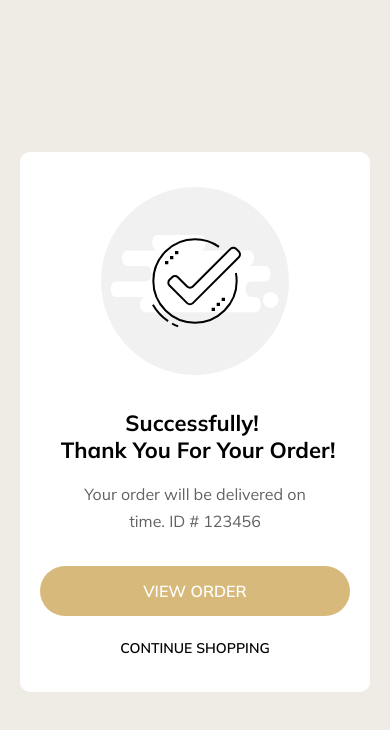
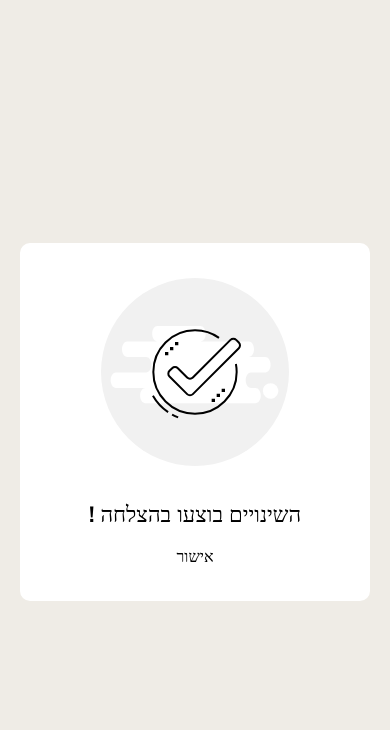
Before and after one commit to OsherT/Mitlabshut-app-client, a React Native app: screen /OrderSuccessful in a window 390 px wide. Shown: the top 730 px of the page. Built offline with nearby package versions, Linux system fonts and the light colour scheme.

Commit message:
num of fav

```diff
--- a/src/screens/Closet.jsx
+++ b/src/screens/Closet.jsx
@@ -30,19 +30,23 @@ export default function Closet() {
   //להוסיף כפתור הוספת פריט
   const navigation = useNavigation();
 
-  useEffect(() => {
+  // useEffect(() => {
+  //   GetClosetDescription();
+  //   GetClosetItems();
+  //   GetItemPhotos();
+  //   getFavItems();
+  //   getShopItems;
+  //   return () => {};
+  // }, [UsersShopList, UsersFavList]);
 
-
-    GetClosetDescription();
-    GetClosetItems();
-    GetItemPhotos();
-    getFavItems();
-    getShopItems;
-
-
-
-    return () => {};
-  }, [UsersShopList, UsersFavList]);
+//osher changed
+    useEffect(() => {
+      GetClosetDescription();
+      GetClosetItems();
+      GetItemPhotos();
+      getFavItems();
+      getShopItems();
+    }, []);
 
   function GetClosetDescription() {
     axios
@@ -51,11 +55,12 @@ export default function Closet() {
           loggedUser.closet_id
       ) //לשנות כשדנה עושה החזרת הדיסקריפשן לפי איידי
       .then((res) => {
+        console.log("description", res.status);
         setClosetData(res.data[0]);
         setClosetDesc(res.data[0].description);
       })
       .catch((err) => {
-        alert("cant take");
+        alert("cant take description");
         console.log(err);
       });
   }
@@ -98,7 +103,7 @@ export default function Closet() {
           <TouchableOpacity
             onPress={() => {
               navigation.navigate("EditProfile");
-              console.log(loggedUser);
+              console.log("loggedUser", loggedUser);
             }}>
             <ImageBackground
               source={{
@@ -149,7 +154,9 @@ export default function Closet() {
   }
   ///handle fav list
   function getFavItems() {
-    var Email = loggedUser.email.replace("%40", "@");
+    // var Email = loggedUser.email.replace("%40", "@");
+    var Email = loggedUser.email;
+
     axios
       .get(
         "https://proj.ruppin.ac.il/cgroup31/test2/tar2/api/UserFavList/User_Email/" +
@@ -207,7 +214,9 @@ export default function Closet() {
   }
   ///handle shop list
   function getShopItems() {
-    var Email = loggedUser.email.replace("%40", "@");
+    // var Email = loggedUser.email.replace("%40", "@");
+    var Email = loggedUser.email;
+
     axios
       .get(
         "https://proj.ruppin.ac.il/cgroup31/test2/tar2/api/UserShopList/User_Email/" +
@@ -216,7 +225,7 @@ export default function Closet() {
       .then((res) => {
         const tempUsersShopList = res.data.map(({ item_ID }) => item_ID);
         setUsersShopList(tempUsersShopList);
-        console.log(tempUsersShopList);
+        console.log("tempUsersShopList", tempUsersShopList);
       })
       .catch((err) => {
         alert("cant get shop list");
--- a/src/screens/OrderSuccessful.js
+++ /dev/null
@@ -1,87 +0,0 @@
-import {
-    View,
-    Text,
-    ScrollView,
-    SafeAreaView,
-    TouchableOpacity,
-} from "react-native";
-import React from "react";
-import { useNavigation } from "@react-navigation/native";
-
-import { Button, ContainerComponent } from "../components";
-import { AREA, COLORS, FONTS } from "../constants";
-import { Success } from "../svg";
-
-export default function OrderSuccessful() {
-    const navigation = useNavigation();
-
-    function renderContent() {
-        return (
-            <ScrollView
-                contentContainerStyle={{
-                    flexGrow: 1,
-                    paddingHorizontal: 20,
-                    justifyContent: "center",
-                    alignItems: "center",
-                }}
-                showsHorizontalScrollIndicator={false}
-            >
-                <ContainerComponent>
-                    <View style={{ alignSelf: "center", marginBottom: 35 }}>
-                        <Success />
-                    </View>
-                    <Text
-                        style={{
-                            ...FONTS.H2,
-                            textAlign: "center",
-                            textTransform: "capitalize",
-                            lineHeight: 22 * 1.2,
-                            color: COLORS.black,
-                            marginBottom: 18,
-                        }}
-                    >
-                        Successfully! {"\n"} Thank you for your order!
-                    </Text>
-                    <Text
-                        style={{
-                            ...FONTS.Mulish_400Regular,
-                            fontSize: 16,
-                            color: COLORS.gray,
-                            textAlign: "center",
-                            lineHeight: 16 * 1.7,
-                            marginBottom: 30,
-                            paddingHorizontal: 30,
-                        }}
-                    >
-                        Your order will be delivered on time. ID # 123456
-                    </Text>
-                    <Button
-                        title="View Order"
-                        containerStyle={{ marginBottom: 23 }}
-                        onPress={() => navigation.navigate("TrackYourOrder")}
-                    />
-                    <TouchableOpacity
-                        onPress={() => navigation.navigate("MainLayout")}
-                    >
-                        <Text
-                            style={{
-                                textAlign: "center",
-                                ...FONTS.Mulish_600SemiBold,
-                                fontSize: 14,
-                                textTransform: "uppercase",
-                            }}
-                        >
-                            Continue Shopping
-                        </Text>
-                    </TouchableOpacity>
-                </ContainerComponent>
-            </ScrollView>
-        );
-    }
-
-    return (
-        <SafeAreaView style={{ ...AREA.AndroidSafeArea }}>
-            {renderContent()}
-        </SafeAreaView>
-    );
-}
--- /dev/null
+++ b/src/screens/OrderSuccessful.jsx
@@ -0,0 +1,82 @@
+import {
+  View,
+  Text,
+  ScrollView,
+  SafeAreaView,
+  TouchableOpacity,
+} from "react-native";
+import React from "react";
+import { useNavigation } from "@react-navigation/native";
+
+import { Button, ContainerComponent } from "../components";
+import { AREA, COLORS, FONTS } from "../constants";
+import { Success } from "../svg";
+
+export default function OrderSuccessful() {
+  const navigation = useNavigation();
+
+  function renderContent() {
+    return (
+      <ScrollView
+        contentContainerStyle={{
+          flexGrow: 1,
+          paddingHorizontal: 20,
+          justifyContent: "center",
+          alignItems: "center",
+        }}
+        showsHorizontalScrollIndicator={false}>
+        <ContainerComponent>
+          <View style={{ alignSelf: "center", marginBottom: 35 }}>
+            <Success />
+          </View>
+          <Text
+            style={{
+              ...FONTS.H2,
+              textAlign: "center",
+              textTransform: "capitalize",
+              lineHeight: 22 * 1.2,
+              color: COLORS.black,
+              marginBottom: 18,
+            }}>
+            השינויים בוצעו בהצלחה !
+          </Text>
+          {/* <Text
+                        style={{
+                            ...FONTS.Mulish_400Regular,
+                            fontSize: 16,
+                            color: COLORS.gray,
+                            textAlign: "center",
+                            lineHeight: 16 * 1.7,
+                            marginBottom: 30,
+                            paddingHorizontal: 30,
+                        }}
+                    >
+                        Your order will be delivered on time. ID # 123456
+                    </Text> */}
+          {/* <Button
+                        title="View Order"
+                        containerStyle={{ marginBottom: 23 }}
+                        onPress={() => navigation.navigate("TrackYourOrder")}
+                    /> */}
+          <TouchableOpacity onPress={() => navigation.navigate("Closet")}>
+            <Text
+              style={{
+                textAlign: "center",
+                ...FONTS.Mulish_600SemiBold,
+                fontSize: 16,
+                textTransform: "uppercase",
+              }}>
+              אישור
+            </Text>
+          </TouchableOpacity>
+        </ContainerComponent>
+      </ScrollView>
+    );
+  }
+
+  return (
+    <SafeAreaView style={{ ...AREA.AndroidSafeArea }}>
+      {renderContent()}
+    </SafeAreaView>
+  );
+}
--- a/src/screens/ProductDetails.jsx
+++ b/src/screens/ProductDetails.jsx
@@ -30,14 +30,22 @@ export default function ProductDetails(props) {
   const [itemImages, setItemImages] = useState([]);
   const [UsersFavList, setUsersFavList] = useState([]);
   // const [fav, setFav] = useState(false);
+  const [numOfFav, setNumOfFav] = useState("");
 
   const ApiUrl = `https://proj.ruppin.ac.il/cgroup31/test2/tar2/api/`;
+
+  // useEffect(() => {
+  //   GetItemCategories();
+  //   GetItemImages();
+  //   getFavItems();
+  // }, [UsersFavList]);
 
   useEffect(() => {
     GetItemCategories();
     GetItemImages();
     getFavItems();
-  }, [UsersFavList]);
+    GetNumOfFav();
+  }, []);
 
   const GetItemCategories = () => {
     fetch(ApiUrl + `Item_in_category/Item_ID/${item.id}`, {
@@ -79,6 +87,28 @@ export default function ProductDetails(props) {
         }
       );
   };
+
+  const GetNumOfFav = () => {
+    fetch(ApiUrl + `UserFavList/Item_ID/${item.id}`, {
+      method: "GET",
+      headers: new Headers({
+        "Content-Type": "application/json; charset=UTF-8",
+        Accept: "application/json; charset=UTF-8",
+      }),
+    })
+      .then((res) => {
+        return res.json();
+      })
+      .then(
+        (data) => {
+          setNumOfFav(data);
+        },
+        (error) => {
+          console.log("setNumOfFav error", error);
+        }
+      );
+  };
+
   const getFavItems = () => {
     var Email = loggedUser.email.replace("%40", "@");
     axios
@@ -191,10 +221,16 @@ export default function ProductDetails(props) {
 
               <View style={styles.Col}>
                 <Text style={styles.itemHeader}>{item.name}</Text>
-                <Text
-                  style={{ textAlign: "right", fontSize: 13, marginBottom: 5 }}>
-                  ♡ 17 אהבו פריט זה
-                </Text>
+                {numOfFav > 0 && (
+                  <Text
+                    style={{
+                      textAlign: "right",
+                      fontSize: 13,
+                      marginBottom: 5,
+                    }}>
+                    ♡ {numOfFav} אהבו פריט זה
+                  </Text>
+                )}
               </View>
             </View>
 
```
Also changed, not shown: src/screens/EditProfile.jsx (+8 -14 lines).
